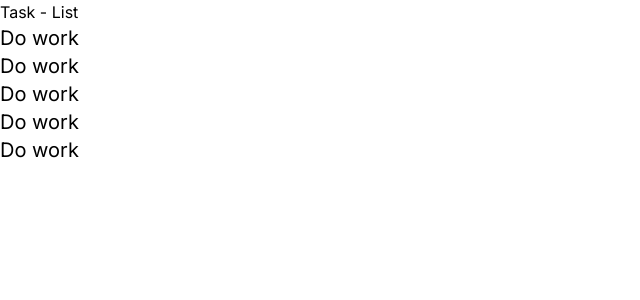
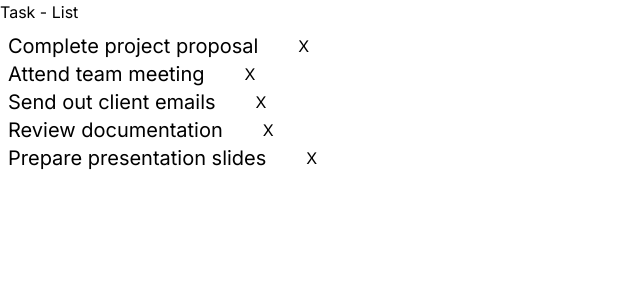
Before and after one commit to mihirgala/task-list, a Next.js app: page / in a window 1280 px wide. Shown: the top 300 px of the page, without its empty margins (0-640 px from the left). Built offline with nearby package versions, Linux system fonts and the light colour scheme.

Commit message:
added x button to delete

```diff
--- a/app/components/TaskList.jsx
+++ b/app/components/TaskList.jsx
@@ -3,31 +3,41 @@ import React, { useState } from 'react';
 
 const TaskList = () => {
     const [tasks, setTasks] = useState([
-    { title: 'Do work', checked: false },
-    { title: 'Do work', checked: false },
-    { title: 'Do work', checked: false },
-    { title: 'Do work', checked: false },
-    { title: 'Do work', checked: false },
+        { id: 1, title: 'Complete project proposal', checked: false },
+        { id: 2, title: 'Attend team meeting', checked: false },
+        { id: 3, title: 'Send out client emails', checked: false },
+        { id: 4, title: 'Review documentation', checked: false },
+        { id: 5, title: 'Prepare presentation slides', checked: false },
     ]);
 
-  const toggleTask = (index) => {
-    setTasks((prevTasks) => {
-      const updatedTasks = [...prevTasks];
-      updatedTasks[index].checked = !updatedTasks[index].checked;
-      return updatedTasks;
-    });
+    const toggleTask = (taskId) => {
+        setTasks((prevTasks) =>
+            prevTasks.map((task) => {
+                if (task.id === taskId) {
+                    return { ...task, checked: !task.checked };
+                }
+                return task;
+            })
+        );
+    };
+
+    const deleteTask = (taskId) => {
+        const hasConfirmed = confirm('Are you sure?')
+        if (hasConfirmed) setTasks((prevTasks) => prevTasks.filter((task) => task.id !== taskId))
     };
 
     return (
-    <div className='select-none'>
-      {tasks.map((task, index) => (
+        <div className='p-2'>
+            {tasks.map((task) => (
+                <div key={task.id} className='flex gap-10'>
                     <h3
-          key={index}
-          className={`text-xl w-fit ${task.checked ? 'line-through' : ''}`}
-          onClick={() => toggleTask(index)}
+                        className={`text-xl cursor-pointer select-none ${task.checked ? 'line-through' : ''}`}
+                        onClick={() => toggleTask(task.id)}
                     >
                         {task.title}
                     </h3>
+                    <button onClick={() => deleteTask(task.id)}>X</button>
+                </div>
             ))}
         </div>
     );
```
Lines whose indentation alone changed are shown as unchanged.
